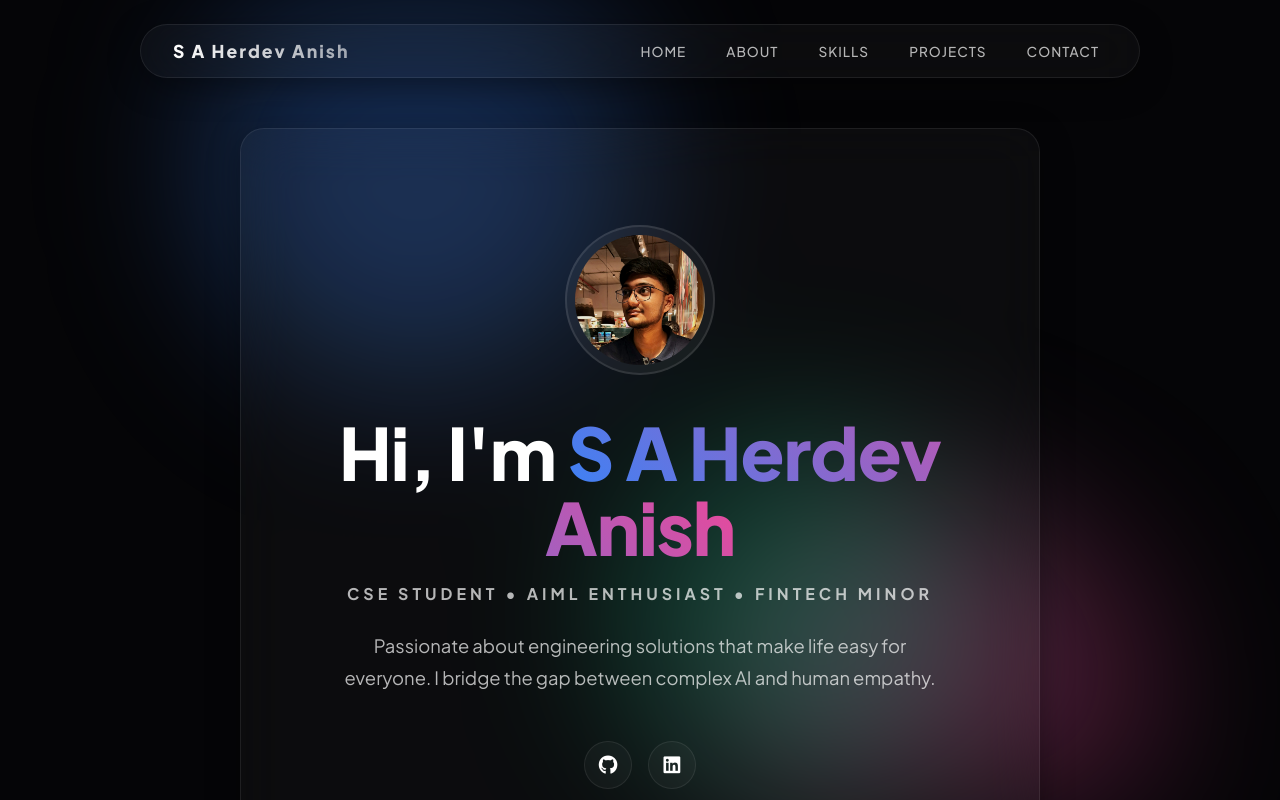
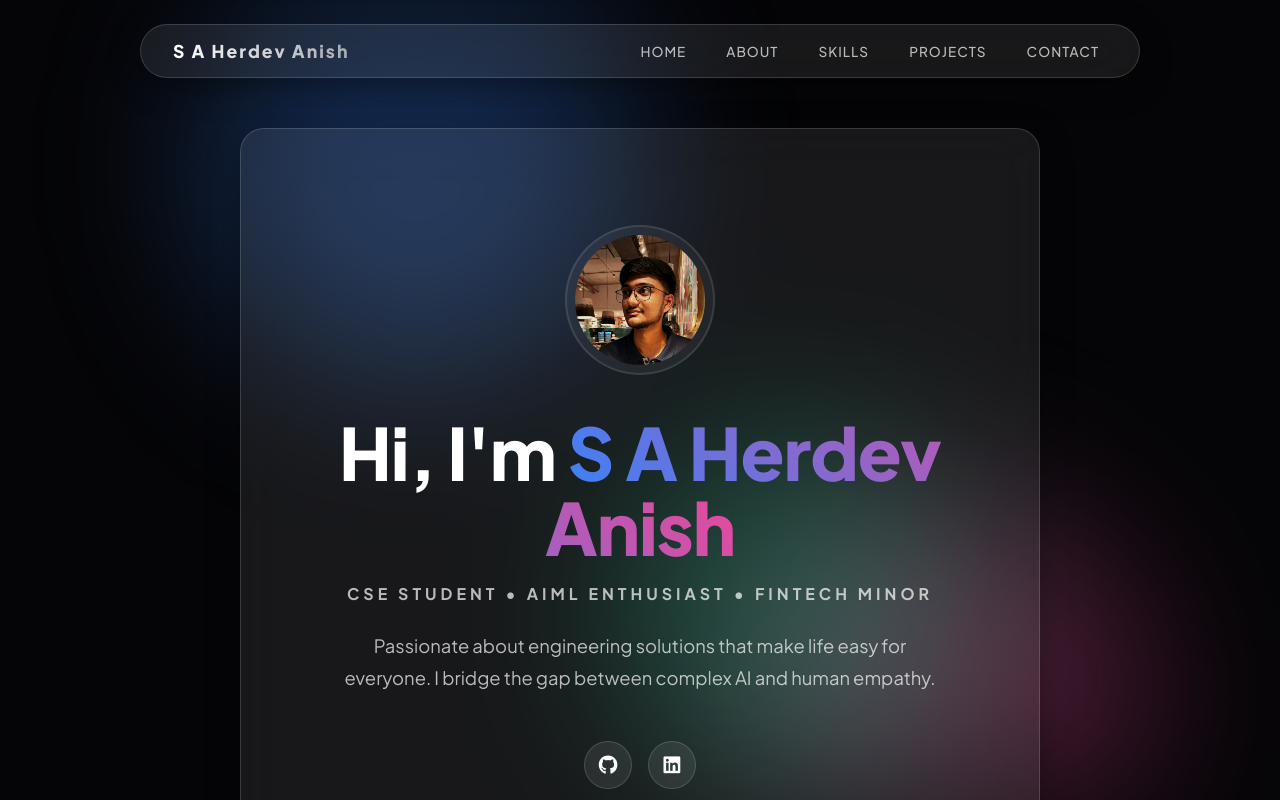
Before and after one commit to AnisHerdev/herdev-portfolio, a React (Vite) app: page / in a window 1280 px wide. Shown: the top 800 px of the page. Built offline with nearby package versions, Linux system fonts and the light colour scheme.

Commit message:
fix(ui): increase glass contrast and fix background blob masking
- Move background color to html to prevent masking blobs.\n- Boost glass opacity and border contrast for better visibility.\n- Use direct blur value in backdrop-filter to avoid production minification issues.

```diff
--- a/src/index.css
+++ b/src/index.css
@@ -8,9 +8,9 @@
     --pink-glow: #ec4899;
     --green-glow: #10b981;
 
-    --glass-bg: rgba(255, 255, 255, 0.03);
-    --glass-border: rgba(255, 255, 255, 0.08);
-    --glass-blur: blur(25px);
+    --glass-bg: rgba(255, 255, 255, 0.08); /* Increased from 0.03 for visibility */
+    --glass-border: rgba(255, 255, 255, 0.15); /* Increased from 0.08 */
+    --glass-blur: 25px; /* Store as raw value */
 
     /* Spacing Scale */
     --space-xs: 0.5rem;
@@ -31,8 +31,12 @@
     scroll-behavior: smooth;
 }
 
+html {
+    background-color: var(--bg-dark); /* Fixed background at the root */
+}
+
 body {
-    background-color: var(--bg-dark);
+    background-color: transparent; /* Essential for blurred blobs to show through */
     color: var(--text-primary);
     font-family: 'Plus Jakarta Sans', sans-serif;
     line-height: 1.6;
@@ -98,8 +102,8 @@ body {
 /* --- Glass Styling Core --- */
 .glass {
     background: var(--glass-bg);
-    backdrop-filter: var(--glass-blur);
-    -webkit-backdrop-filter: var(--glass-blur); /* Safari support */
+    backdrop-filter: blur(var(--glass-blur));
+    -webkit-backdrop-filter: blur(var(--glass-blur)); /* Safari support */
     border: 1px solid var(--glass-border);
     border-radius: 24px;
     box-shadow: 0 8px 32px 0 rgba(0, 0, 0, 0.37);
@@ -107,6 +111,7 @@ body {
     /* Production Fixes for Vercel/Safari */
     transform: translateZ(0); /* Force GPU acceleration */
     isolation: isolate; /* Create new stacking context */
+    backface-visibility: hidden;
 }
 
 /* --- Header & Navbar --- */
```
